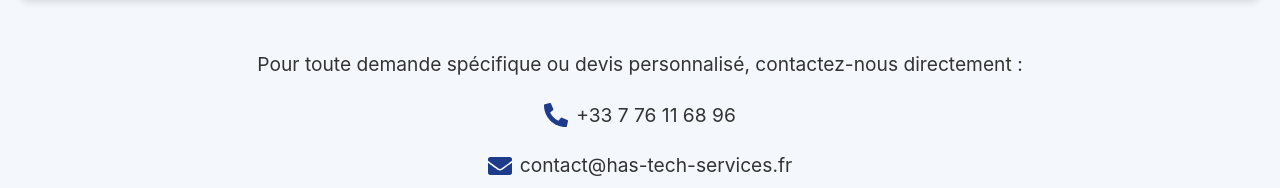
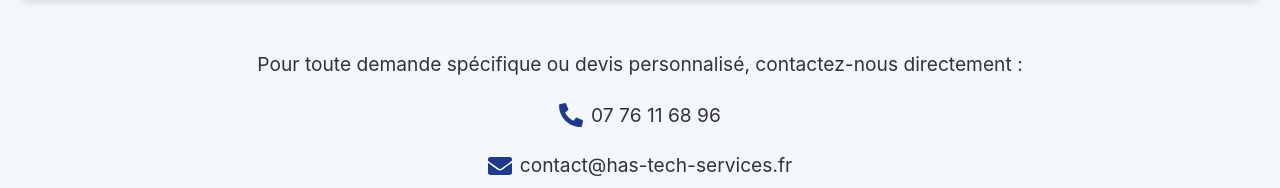
Before and after one commit to HASSANEBEZZA/front-has-tech-services, a React (Create React App) app: page / in a window 1280 px wide. Shown: the part 5144-5332 px from the top of the page. Built offline with nearby package versions, Linux system fonts and the light colour scheme.

Commit message:
add image

```diff
--- a/src/components/Tarifs.tsx
+++ b/src/components/Tarifs.tsx
@@ -115,7 +115,7 @@
         <div className="contact-info">
           <div className="contact-item">
             <FaPhoneAlt size={24} className="icon" />
-            <p className="text-lg text-gray-700">+33 7 76 11 68 96</p>
+            <p className="text-lg text-gray-700">07 76 11 68 96</p>
           </div>
           <div className="contact-item">
             <FaEnvelope size={24} className="icon" />
```
